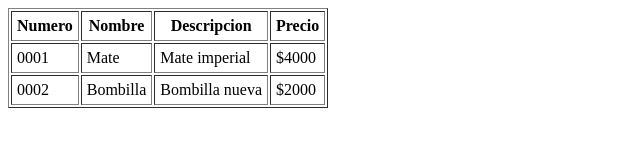
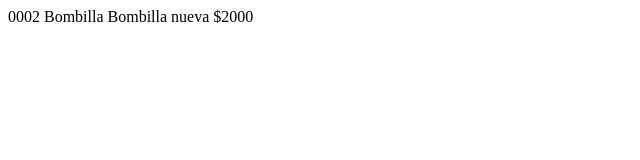
Before and after one commit to facundocimino/preentrega-2, a plain HTML site: page secciones/tablas.html in a window 1280 px wide. Shown: the whole page, without its empty margins (0-640 px from the left). Drawn offline with Linux system fonts and the light colour scheme.

```diff
--- a/secciones/tablas.html
+++ b/secciones/tablas.html
@@ -8,23 +8,7 @@
 </head>
 <body>
     <!-- TABLAS -->
-    <table border="1" cellpadding="5" cellspacing="2" >
-        <!-- Titulares, encabezados, titulos de tabla -->
-        <thead>
-            <th>Numero</th>
-            <th>Nombre</th>
-            <th>Descripcion</th>
-            <th>Precio</th>
-        </thead>
-        <!-- Cuerpo de la tabla, informacion -->
-        <tbody>
-            <tr>
-                <td>0001</td>
-                <td>Mate</td>
-                <td>Mate imperial</td>
-                <td>$4000</td>
-            </tr>
-            <tr>
+
                 <td>0002</td>
                 <td>Bombilla</td>
                 <td>Bombilla nueva</td>
```
